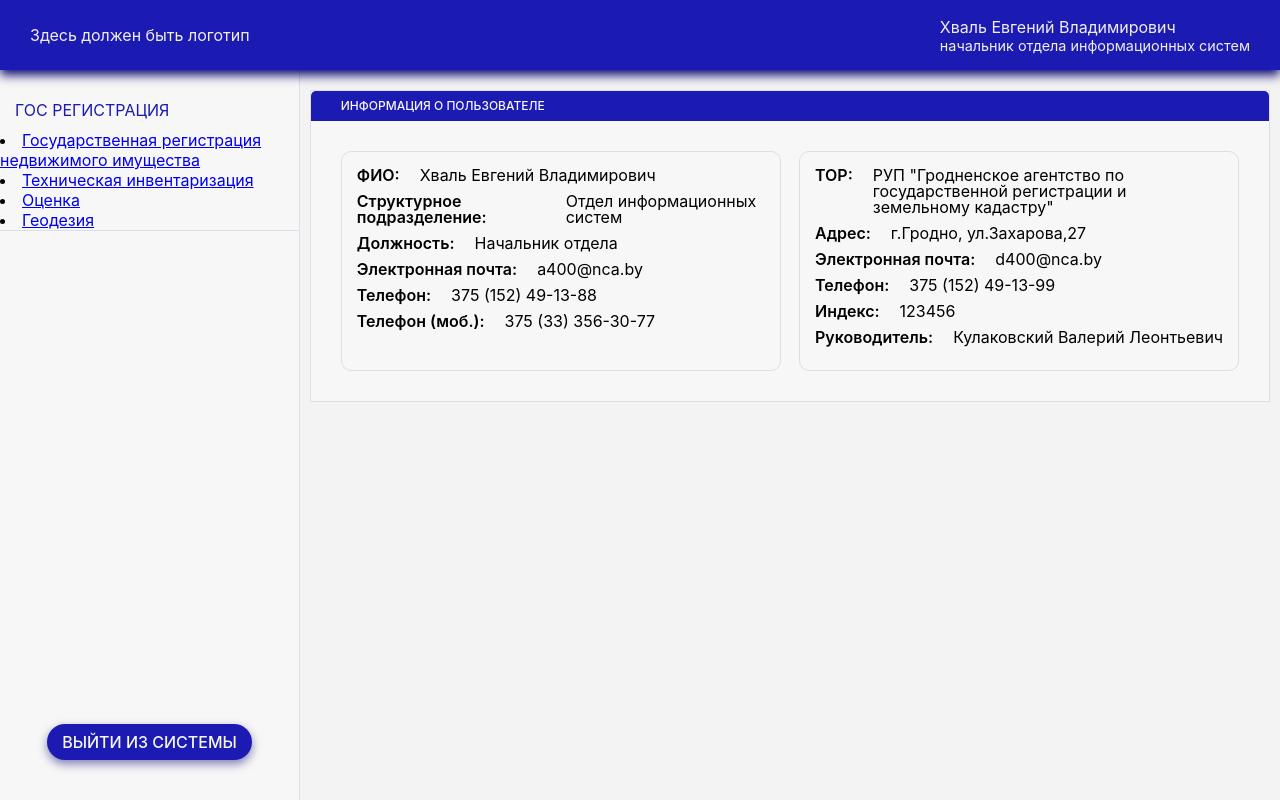
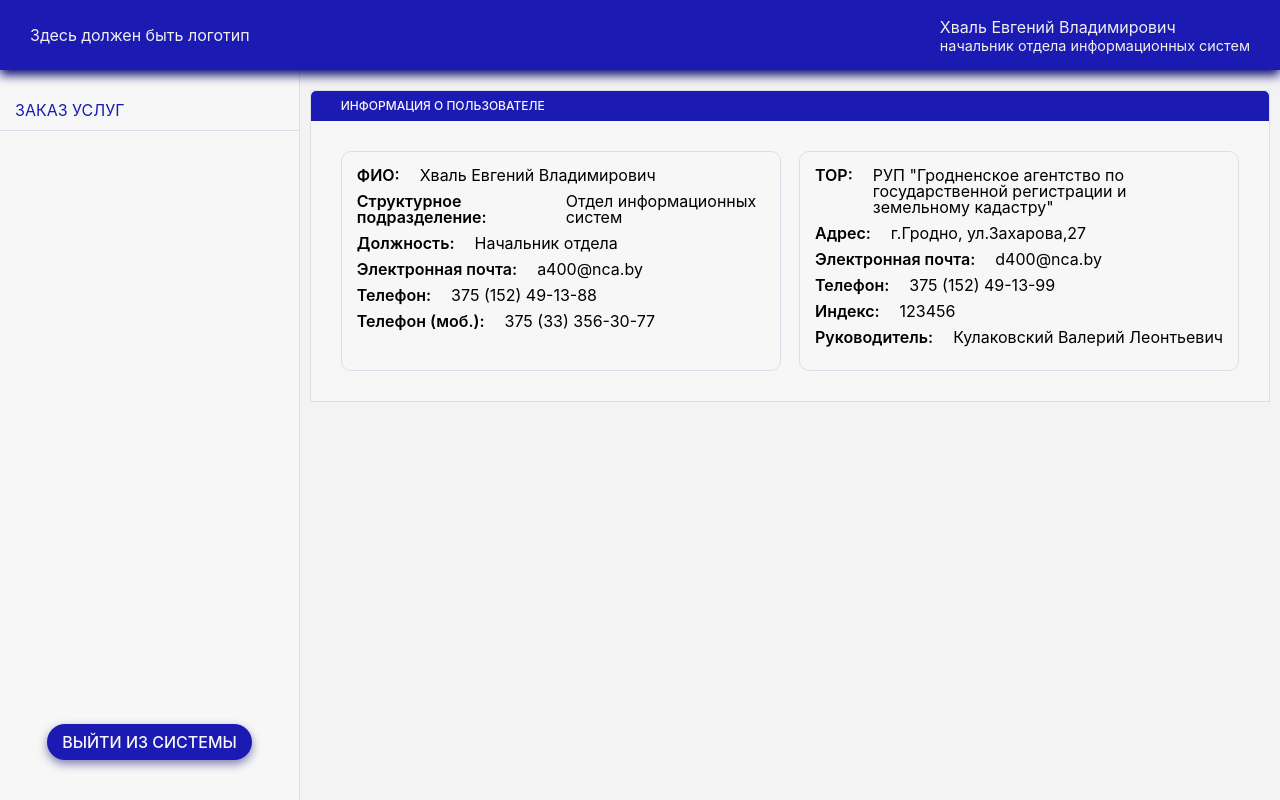
Before and after one commit to moxfalder/grca_realization, a React (Create React App) app in the folder frontend/: page / in a window 1280 px wide. Built offline with nearby package versions, Linux system fonts and the light colour scheme.

Commit message:
Восстановление модуля заказов

```diff
--- a/frontend/src/App.js
+++ b/frontend/src/App.js
@@ -1,14 +1,10 @@
 import logo from "./logo.svg";
 import "./App.css";
-import { Component } from "react";
+import React, { Component } from "react";
 import { BrowserRouter, Routes, Route } from "react-router-dom";
 import MainLayout from "./Layouts/mainLayouts";
 import Registration from "./Components/Registraion/registration";
 import GeneralInfo from "./Components/GeneralInfo/generalInfo";
-
-// const getTitleList = () => {
-//   return;
-// };
 
 function App() {
   return (
@@ -21,6 +17,7 @@ function App() {
               element={<GeneralInfo title="Информация о пользователе" />}
             />
             <Route path="/registration" element={<Registration />} />
+            <Route path="*" element={<GeneralInfo />} />
           </Route>
         </Routes>
         {/* <Header />
--- a/frontend/src/Components/Registraion/registration.js
+++ b/frontend/src/Components/Registraion/registration.js
@@ -1,6 +1,8 @@
 import "./registration.css";
 
 function Registration(props) {
+  // console.log(props);
+
   return (
     <div className="registration workarea">
       <div className="registration-actives">
--- a/frontend/src/Components/module/moduleOrder.js
+++ b/frontend/src/Components/module/moduleOrder.js
@@ -1,4 +1,5 @@
 import { Link } from "react-router-dom";
+import showHide from "../../utils/showHide";
 // import modules from "../../data/modules";
 import Refs from "../refs/ref";
 
@@ -6,7 +7,9 @@ const ModuleOrder = (props) => {
   return (
     <>
       <div className="module">
-        <a className="moduleTitle">{props.title}</a>
+        <a href="" className="moduleTitle" onClick={showHide}>
+          {props.title}
+        </a>
         <Refs />
       </div>
     </>
--- a/frontend/src/Components/refs/ref.css
+++ b/frontend/src/Components/refs/ref.css
@@ -0,0 +1,3 @@
+.moduleTitle {
+  cursor: pointer;
+}
--- a/frontend/src/Components/refs/ref.js
+++ b/frontend/src/Components/refs/ref.js
@@ -1,18 +1,19 @@
 import { Link } from "react-router-dom";
 import services from "../../data/services";
+import getTitle from "../../utils/getTitle";
 
-const Refs = () => {
+const Refs = (props) => {
   return (
-    <div className="refs">
-      <div className="refs-titles-list">
-        {services.map((services) => {
+    <div className="refs submodule">
+      <ul className="refs-titles-list">
+        {services.map((services, index) => {
           return (
-            <li className="refs-title">
+            <li className="refs-title" key={index}>
               <Link to={services.ref}>{services.service}</Link>
             </li>
           );
         })}
-      </div>
+      </ul>
     </div>
   );
 };
--- a/frontend/src/Layouts/Sidebar/sidebar.js
+++ b/frontend/src/Layouts/Sidebar/sidebar.js
@@ -5,36 +5,13 @@ import { useState } from "react";
 import ModuleOrder from "../../Components/module/moduleOrder";
 
 function Sidebar(props) {
-  // const [title, setTitle] = useState();
-  // const changeTitle = () => {
-  //   setTitle(getTitle());
-  // };
-
-  const onClickHandler = (e) => {
-    e.preventDefault();
-    const target = document.querySelector(".submodule");
-    // console.log(target);
-
-    if (e.target.classList.contains("active")) {
-      e.target.classList.remove("active");
-      target.style.display = "none";
-    } else {
-      e.target.classList.add("active");
-      target.style.display = "block";
-    }
-  };
-
-  // const [title, setTitle] = useState(
-  //   "Государственная регистрация недвижимого имущества1111"
-  // );
-
   return (
     <div className="sidebar">
       <div className="sidebar-modules_full">
         {/* <h2>{props.title}</h2> */}
         <div className="sidebar-listOfModules">
           <div className="modules">
-            <ModuleOrder title="Гос регистрация" />
+            <ModuleOrder title="заказ услуг" />
             {/* <div className="module">
               <a onClick={onClickHandler} className="moduleTitle" href="">
                 ЗАКАЗ УСЛУГ
--- a/frontend/src/Layouts/mainLayouts.js
+++ b/frontend/src/Layouts/mainLayouts.js
@@ -2,14 +2,21 @@ import Header from "./Header/header";
 import Sidebar from "./Sidebar/sidebar";
 import Workarea from "./Workarea/workarea";
 import { Outlet } from "react-router-dom";
+import { useState } from "react";
+import getTitle from "../utils/getTitle";
 
 function MainLayout() {
+  const [title, setTitle] = useState();
+
+  const superGetTitle = () => {
+    setTitle(getTitle);
+  };
   return (
     <>
       <Header />
       <Sidebar />
       {/* <Workarea /> */}
-      <Outlet />
+      <Outlet title={title} />
     </>
   );
 }
--- /dev/null
+++ b/frontend/src/utils/getTitle.js
@@ -0,0 +1,13 @@
+const getTitle = (e) => {
+  // let refLink = document.querySelectorAll(".refs-title > a");
+  //   console.log(e);
+  const Title = e.target.innerText;
+  //   console.log(Title);
+  return (
+    <>
+      <h2>{Title}</h2>
+    </>
+  );
+};
+
+export default getTitle;
--- /dev/null
+++ b/frontend/src/utils/showHide.js
@@ -0,0 +1,15 @@
+const showHide = (e) => {
+  e.preventDefault();
+  const target = document.querySelector(".submodule");
+  // console.log(target);
+
+  if (e.target.classList.contains("active")) {
+    e.target.classList.remove("active");
+    target.style.display = "none";
+  } else {
+    e.target.classList.add("active");
+    target.style.display = "block";
+  }
+};
+
+export default showHide;
```
